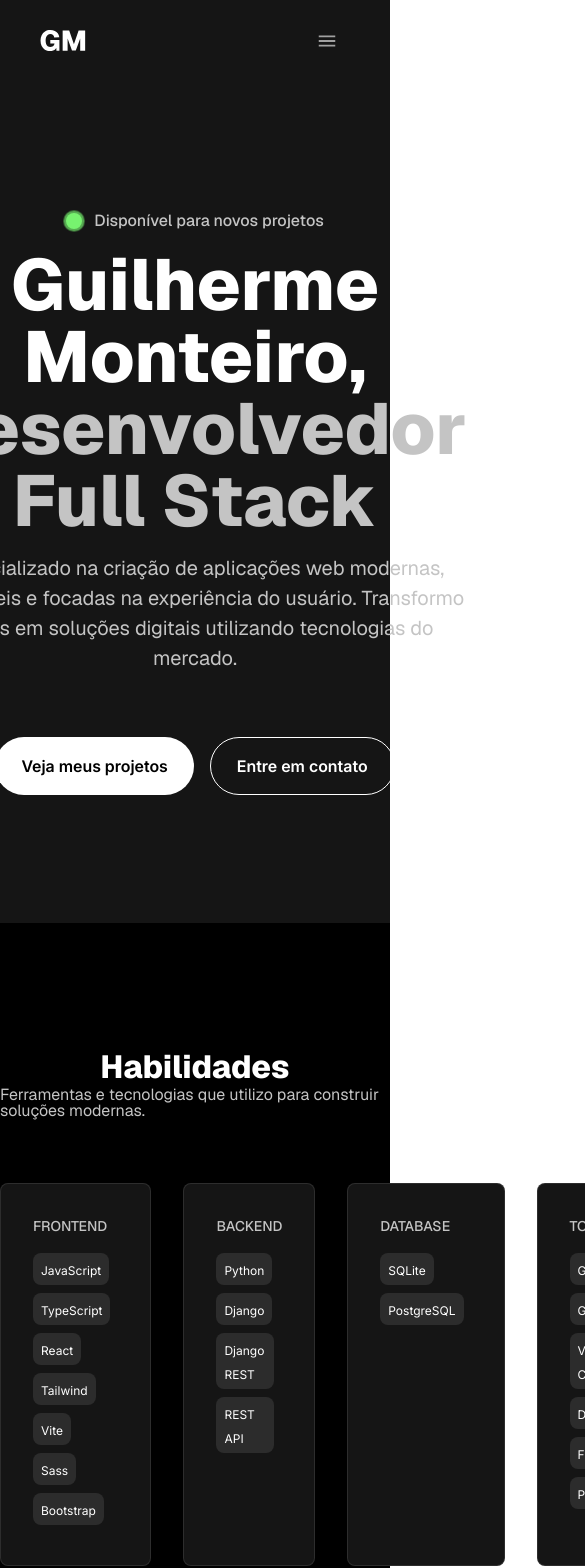
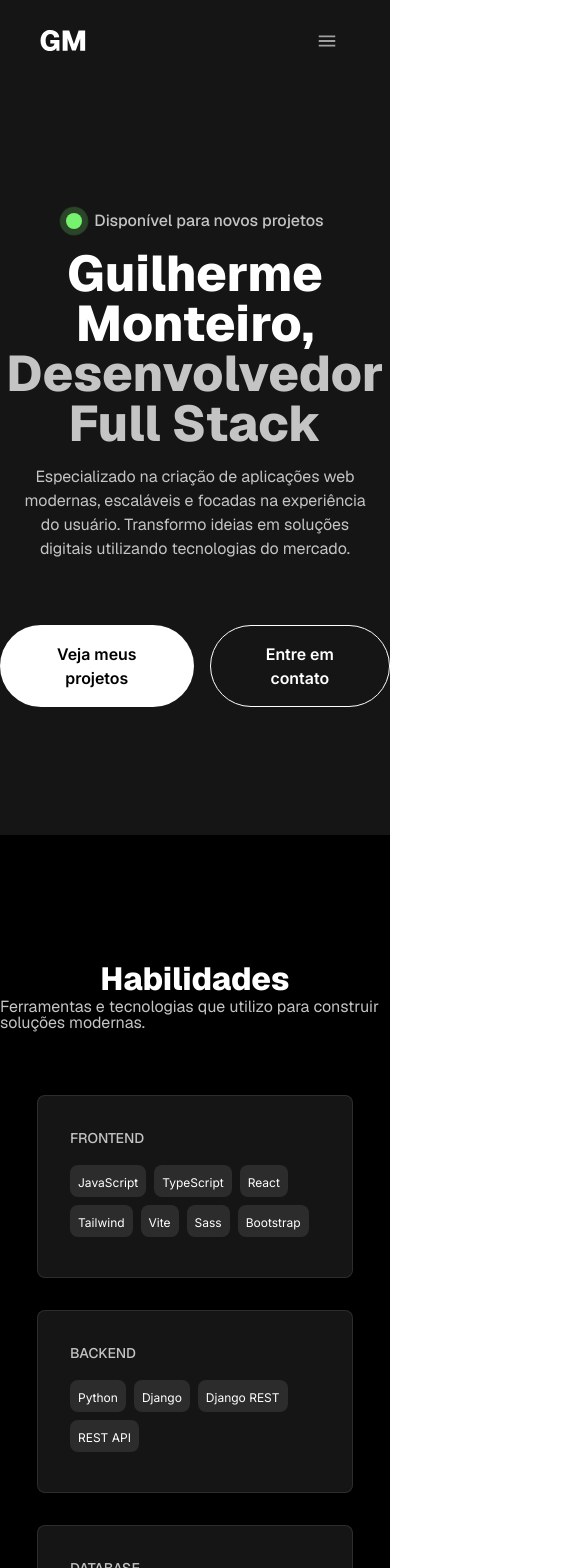
Before and after one commit to Guillerme00/portfolio, a React (Vite) app in the folder portfolio/: page / in a window 390 px wide. Shown: the top 1568 px of the page, 585 px wide, since content can reach past the window. Built offline with nearby package versions, Linux system fonts and the light colour scheme.

Commit message:
Att 0.1.1 - Finishing  Responsiveness

```diff
--- a/portfolio/src/App.tsx
+++ b/portfolio/src/App.tsx
@@ -209,13 +209,13 @@ function App() {
             {/* Name */}
             <div className="flex flex-col items-center text-center max-w-[925px]">
               <h1
-                className={`geist-midtag-text text-[72px] leading-none m-0 ${theme.title_text_color}`}
+                className={`geist-midtag-text text-[50px] md:text-[72px] leading-none m-0 ${theme.title_text_color}`}
               >
                 Guilherme Monteiro,
               </h1>
 
               <h1
-                className={`geist-midtag-text text-[72px] leading-none m-0 ${theme.title_text_variant}`}
+                className={`geist-midtag-text text-[50px] md:text-[72px] leading-none m-0 ${theme.title_text_variant}`}
               >
                 {language.secondary_mid}
               </h1>
@@ -224,7 +224,7 @@ function App() {
             {/* Text */}
             <div className="max-w-[892px]">
               <h3
-                className={`geist-midtag-text_2 text-[20px] mt-[16px] text-center ${theme.title_text_variant}`}
+                className={`geist-midtag-text_2 text-[16px] px-[16px] md:px-[0px] md:text-[20px] mt-[16px] text-center ${theme.title_text_variant}`}
               >
                 {language.text_mid}
               </h3>
@@ -263,7 +263,7 @@ function App() {
             </h1>
           </div>
           {/* Show skills */}
-          <div className="flex gap-[32px] mt-[64px] max-w-[1360px] w-full">
+          <div className="grid grid-cols-1 md:grid-cols-2 xl:grid-cols-4 gap-[32px] mt-[64px] max-w-[1360px]">
             <div
               className={`max-w-[316px] w-full p-[32px] ${theme.primary_background} rounded-lg flex flex-col ${theme.outline} border-[1px] hover:-translate-y-[8px] transition-transform duration-300`}
             >
@@ -363,7 +363,7 @@ function App() {
               {language.projects_text}
             </h1>
           </div>
-          <div className="pt-[64px] flex gap-[32px]">
+          <div className="pt-[64px] grid grid-cols-1 md:grid-cols-2 xl:grid-cols-2 gap-[32px]">
             {language.projects.map((item) => (
               <ProjectCard
                 title_text_variant={theme.title_text_variant}
--- a/portfolio/src/page_language/portuguese.ts
+++ b/portfolio/src/page_language/portuguese.ts
@@ -38,7 +38,7 @@ export const portuguese = {
       skills: ["SQLite", "PostgreSQL"],
     },
     tools: {
-      name: "TOOLS",
+      name: "FERRAMENTAS",
       skills: ["Git", "GitHub", "VS Code", "Docker", "Figma", "Postman"],
     },
   },
```
